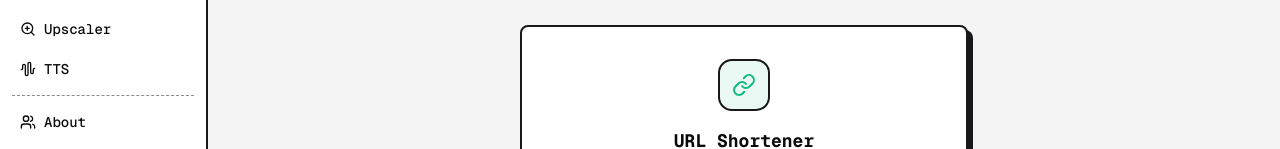
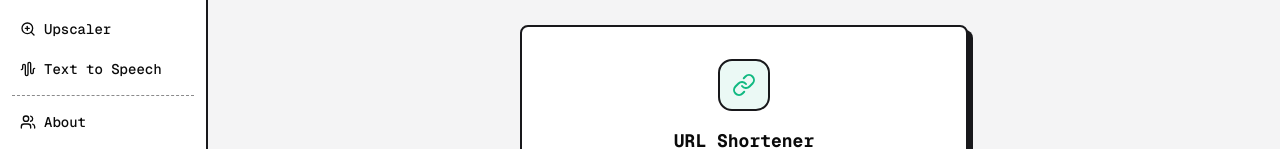
Before and after one commit to FaaOfc/opensorc, a Next.js app: page / in a window 1280 px wide. Shown: the part 495-644 px from the top of the page. Built offline with nearby package versions, Linux system fonts and the light colour scheme.

Commit message:
Update TTS label to 'Text to Speech'

```diff
--- a/src/components/sidebar.tsx
+++ b/src/components/sidebar.tsx
@@ -41,7 +41,7 @@ const mainNav = [
   { href: "/translate", label: "Translate", icon: Languages },
   { href: "/compress", label: "Compress", icon: ImageDown },
   { href: "/upscaler", label: "Upscaler", icon: ZoomIn },
-  { href: "/tts", label: "TTS", icon: AudioWaveform },
+  { href: "/tts", label: "Text to Speech", icon: AudioWaveform },
 ];
 
 const infoNav = [
```
